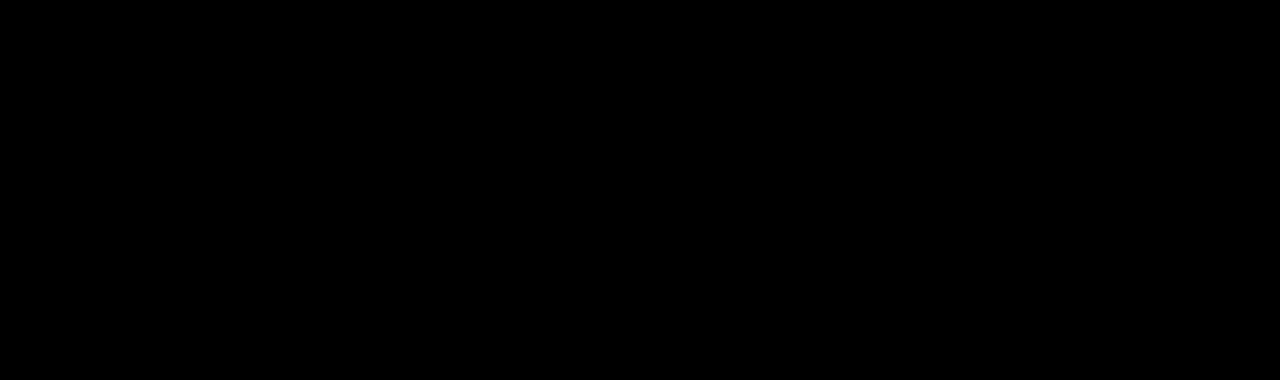
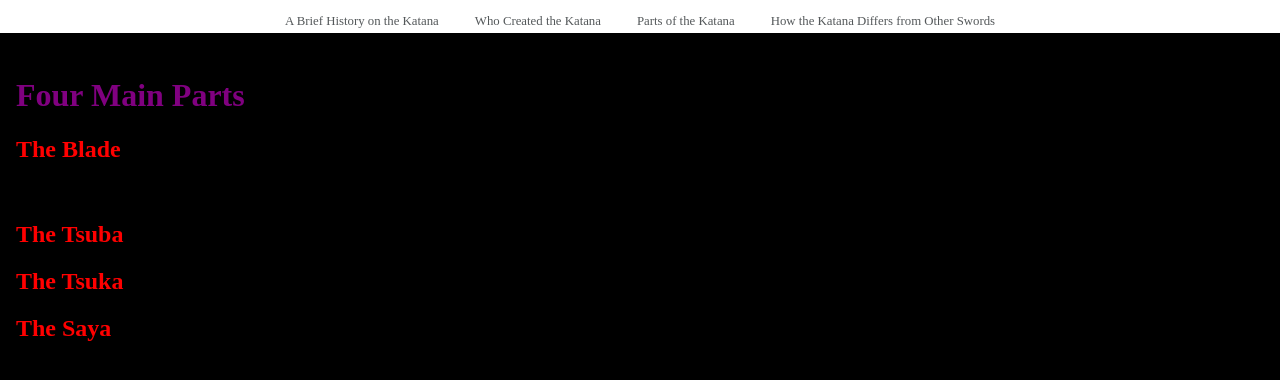
Before and after one commit to DDeverger/DDeverger.github.io, a plain HTML site: page html/Parts of the Katana.html in a window 1280 px wide. Shown: the top 380 px of the page. Drawn offline with Linux system fonts and the light colour scheme.

Commit message:
Update Parts of the Katana.html

```diff
--- a/html/Parts of the Katana.html
+++ b/html/Parts of the Katana.html
@@ -5,7 +5,8 @@
   <style>
     body {background-color: black;}
     h1 {color: purple;}
-    hs {color: red;}
+    h2 {color: red;}
+  </style>
   <body>
   <div class="navbar">
     <li><a href="../">A Brief History on the Katana</a></li>
```
